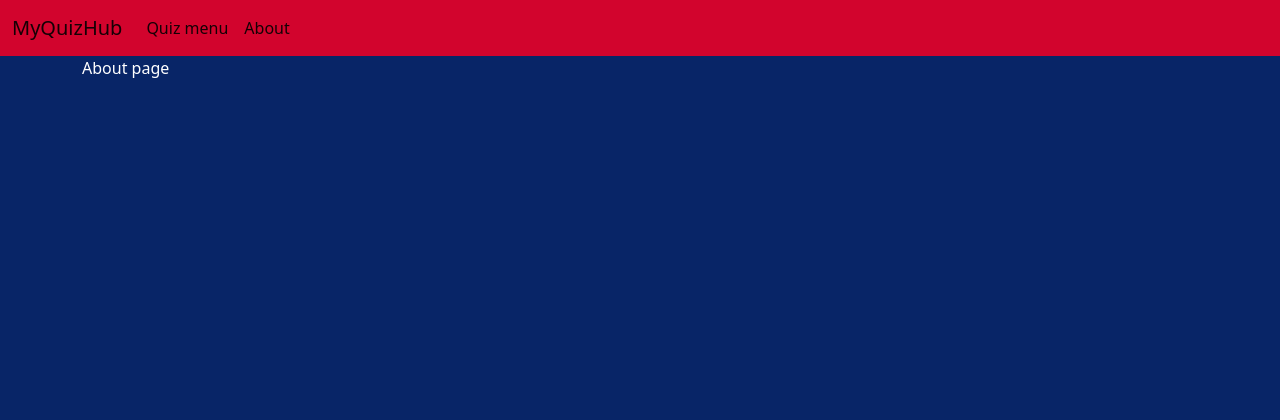
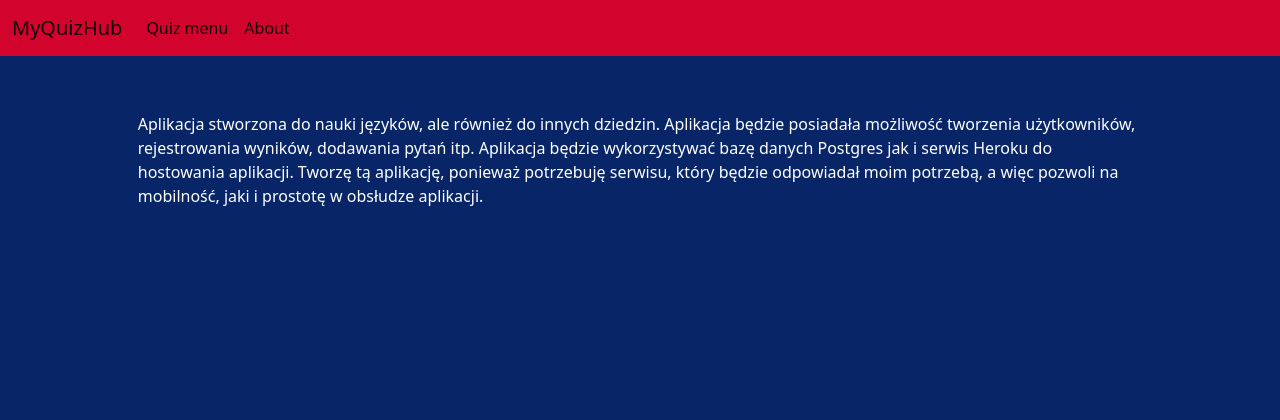
Before and after one commit to MariuszPaluch2001/my-quiz-app, a Django app: template templates/about.html in a window 1280 px wide. Shown: the top 420 px of the page. Run offline with Django 3.2, Linux system fonts and the light colour scheme; the template is opened without the code that fills it, so the values that code supplies are empty.

Commit message:
Add simple about and title for pages.

```diff
--- a/templates/about.html
+++ b/templates/about.html
@@ -1,5 +1,17 @@
 {% extends 'base.html' %}
+  {% block title %}
+    About
+  {% endblock %}
+  {% block content %}
+    <p style="padding: 5%;">
+       Aplikacja stworzona do nauki języków, ale również do innych dziedzin.
+       Aplikacja będzie posiadała możliwość tworzenia użytkowników, rejestrowania wyników,
+       dodawania pytań itp.
 
-  {% block content %}
-    <p>About page</p>
+       Aplikacja będzie wykorzystywać bazę danych Postgres jak i serwis Heroku do hostowania
+       aplikacji.
+
+       Tworzę tą aplikację, ponieważ potrzebuję serwisu, który będzie odpowiadał moim potrzebą, a więc
+       pozwoli na mobilność, jaki i prostotę w obsłudze aplikacji.
+    </p>
   {% endblock %}
```
